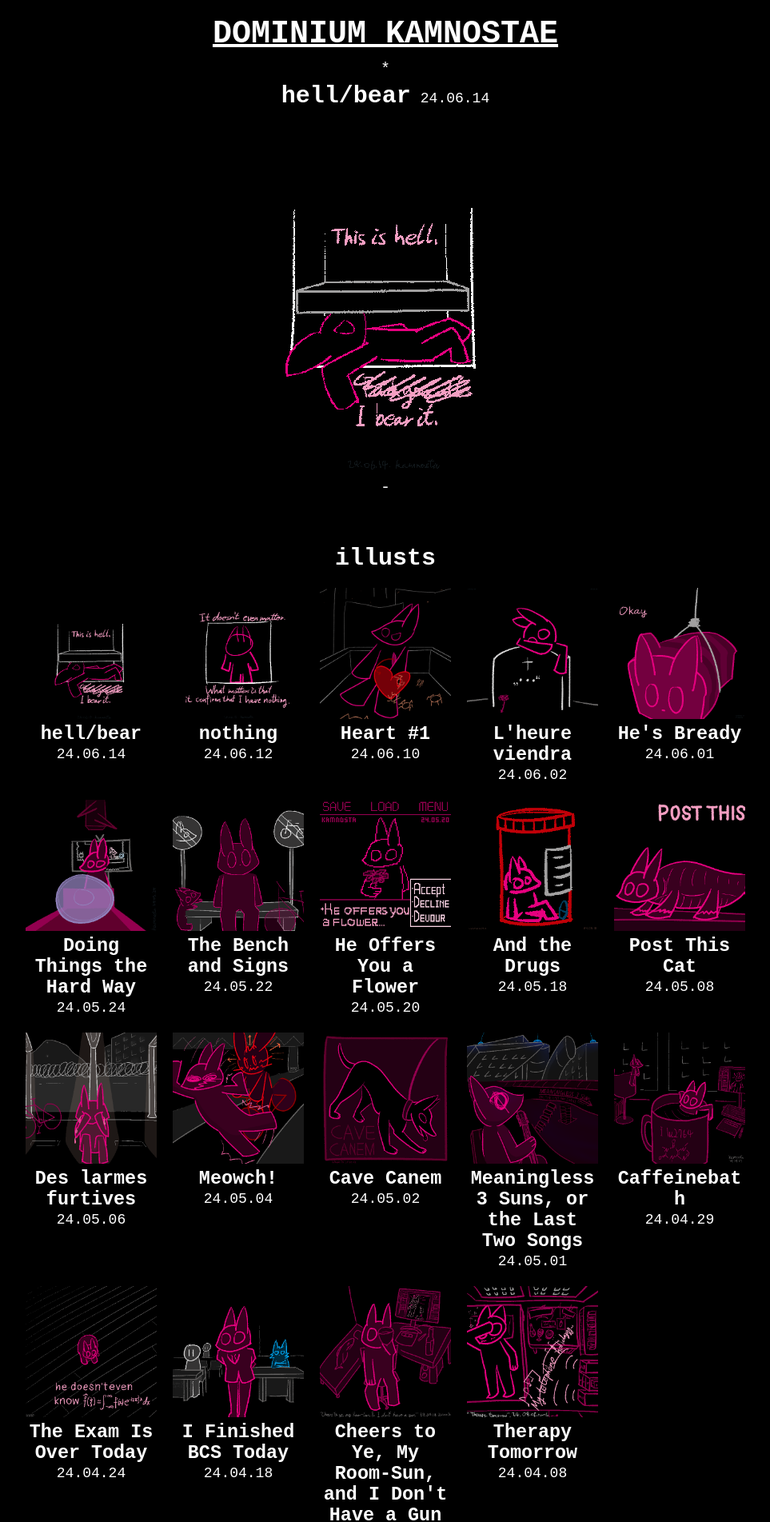
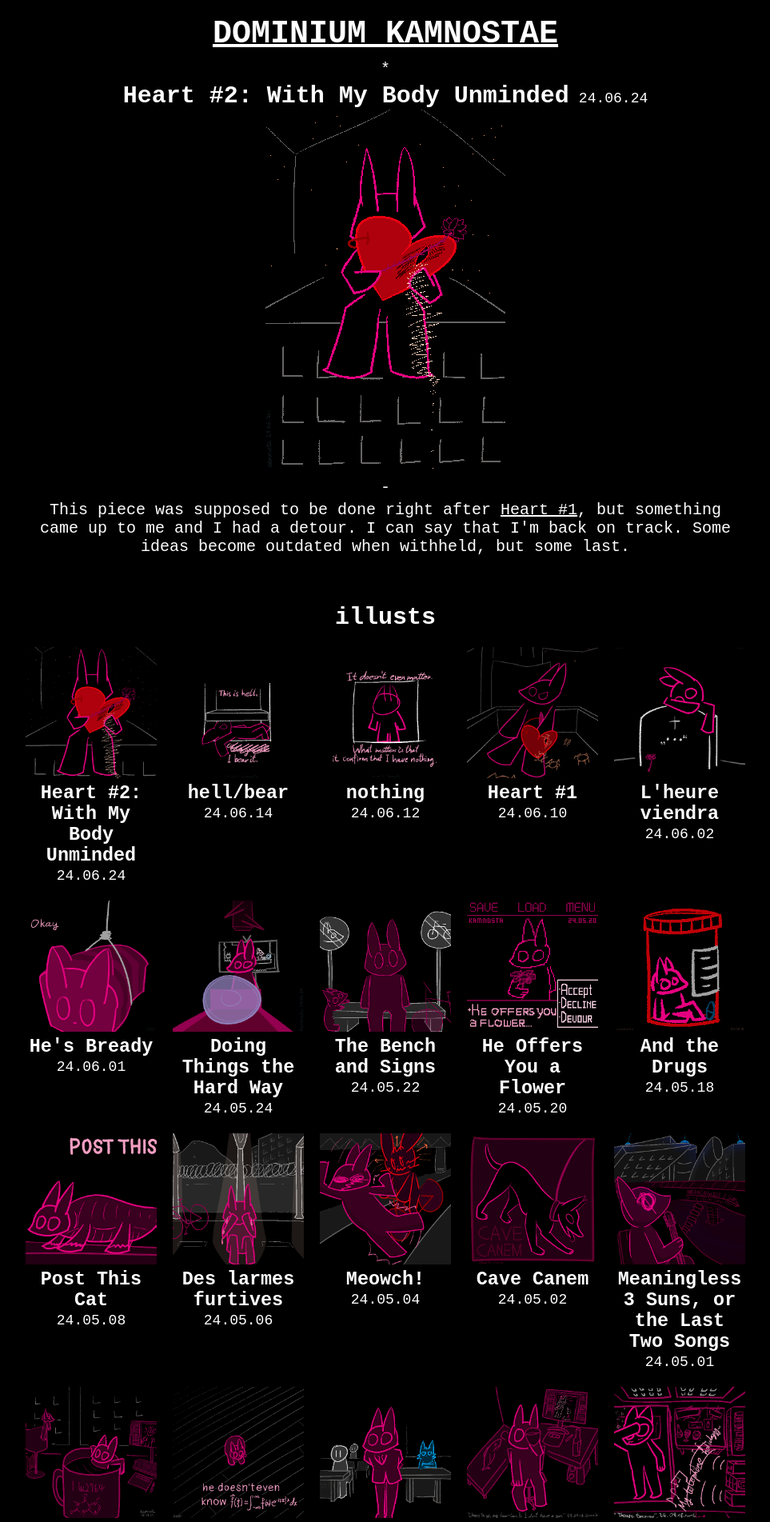
Before and after one commit to kamnosta/testproj, a Jekyll site: the page built from index.md, in a window 1280 px wide. Shown: the top 1903 px of the page at 80% size, without its empty margins (158-1121 px from the left). Built offline with Jekyll 4.4.1, drawn with Linux system fonts in a browser that asks for light colours.

Commit message:
240624 heart 2

```diff
--- /dev/null
+++ b/_illusts/24-06-24-heart-2-with-my-body-unminded.md
@@ -0,0 +1,6 @@
+---
+title: "Heart #2: With My Body Unminded"
+---
+
+This piece was supposed to be done right after [Heart #1](/illusts/240610-heart-1), but something came up to me and I had a detour.
+I can say that I'm back on track. Some ideas become outdated when withheld, but some last.
--- a/index.md
+++ b/index.md
@@ -16,9 +16,9 @@ layout: home
 		{% include img_art.html page=latest %}
 
 		<p>-</p>
+	</a>
 
-		<div>{{ latest.content }}</div>
-	</a>
+	<div class="latest-content">{{ latest.content }}</div>
 </div>
 
 <style>
@@ -38,4 +38,8 @@ layout: home
 	.latest-div a {
 		text-decoration: none;
 	}
+
+	.latest-content a {
+		text-decoration: underline;
+	}
 </style>
```
Also changed, not shown: imgs/240624_heart_2_with_my_body_unminded.png (added), thumbnails/240624_heart_2_with_my_body_unminded-thumbnail.png (added).
